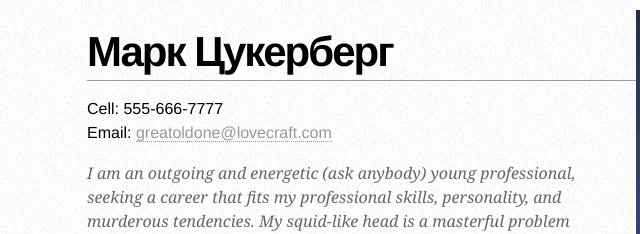
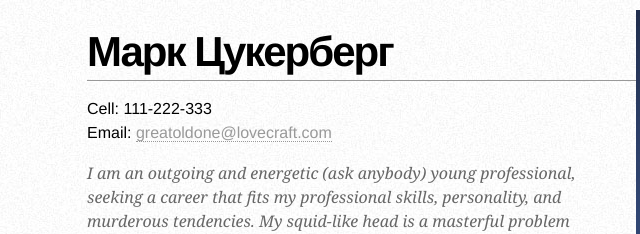
Before and after one commit to easyJSinfo/easyjsinfo.github.io, a plain HTML site: page index.html in a window 1280 px wide. Shown: the top 234 px of the page, 153-793 px from the left. Drawn offline with Linux system fonts and the light colour scheme.

Commit message:
New commit

```diff
--- a/index.html
+++ b/index.html
@@ -42,7 +42,7 @@
             <h1 class="fn">Марк Цукерберг</h1>
 
             <p>
-                Cell: <span class="tel">555-666-7777</span><br />
+                Cell: <span class="tel">111-222-333</span><br />
                 Email: <a class="email" href="mailto:greatoldone@lovecraft.com">greatoldone@lovecraft.com</a>
             </p>
         </div>
```
